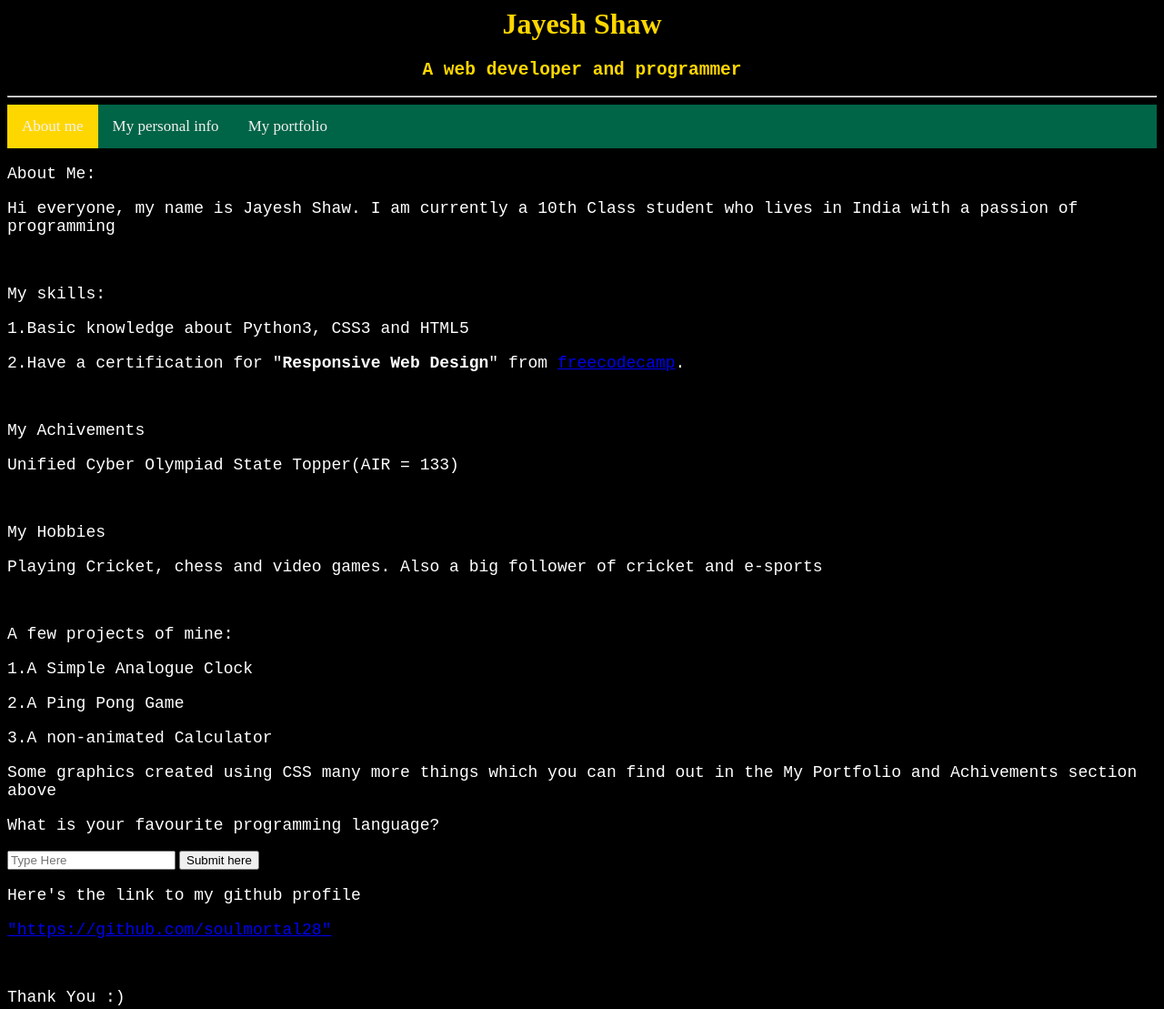
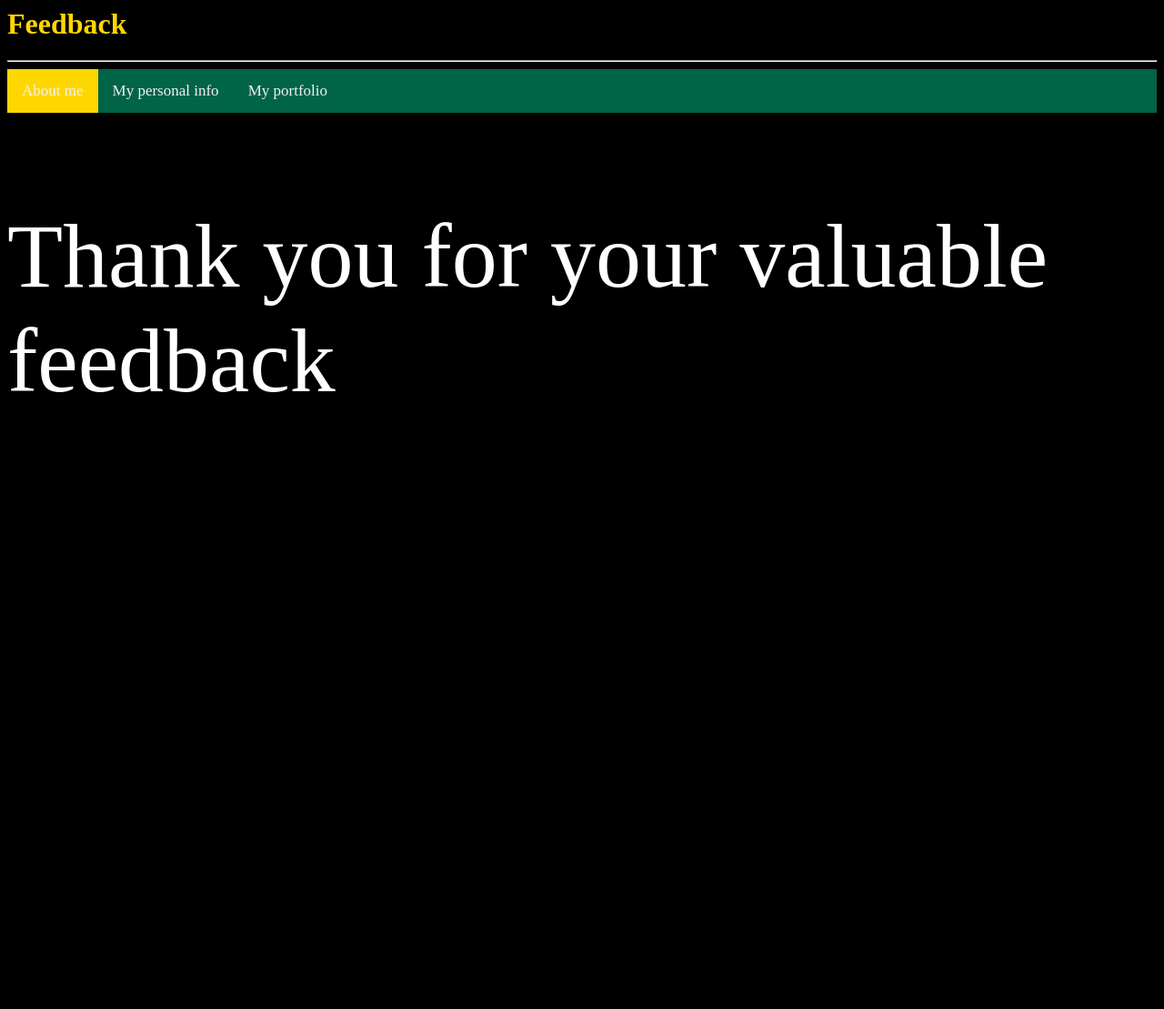
Before and after one commit to soulmortal28/Feedback, a plain HTML site: page index.html in a window 1280 px wide. Shown: the whole page at 91% size. After the commit the page ends 800 px from the top, so only its background shows below. Drawn offline with Linux system fonts and the light colour scheme.

Commit message:
Update index.html

```diff
--- a/index.html
+++ b/index.html
@@ -1,11 +1,5 @@
-
-
-<title>Welcome to My Webpage</title>
-<h1 style="color: Gold;">Jayesh Shaw</h1>
-<h2 style="color: Gold;">A web developer and programmer</h2><hr>
-
 <style>
-  .topnav {
+   .topnav {
   overflow: hidden;
   background-color:rgb(0,100,70);
 }
@@ -28,76 +22,22 @@
   background-color:gold;
 
 }
+  h1{
+   color:gold;
+  }
+  p{
+   font-size:100px;
+   color:white;
+  }
+  body{
+  background-color:black;
+  }
 
-}
-    button{
-      color:aqua;
-    }
+</style>
+<h1>Feedback</h1><hr>
+<div class="topnav">
+  <a class="active" href="https://soulmortal28.github.io/Web/">About me</a>
+  <a href="https://soulmortal28.github.io/MyPI/">My personal info</a>
+  <a href="https://soulmortal28.github.io/Portfolio/">My portfolio</a></div>
 
-    body {
-      background-color: black;
-    }
-    h1{
-       text-align:center;
-    }
-     p{
-      color: white;
-      font-family: monospace;
-      font-size : 18px;
-    }
-    h2{
-      text-align:center;
-      font-family:monospace;
-
-    }
-    </style>
-<div class="topnav">
-  <a class="active" href="#About me">About me</a>
-  <a href="#My Personal Info">My personal info</a>
-  <a href="https://soulmortal28.github.io/Portfolio/">My portfolio</a>
-
-
-
-
-</div>
-
-<div style="padding-left:16px">
-
-
-</div>
-
-<p>About Me:</p>
-<p>Hi everyone, my name is Jayesh Shaw. I am currently a 10th Class student who lives in India with a passion of programming</p><br>
-
-<p>My skills:</p>
-<p>1.Basic knowledge about Python3, CSS3 and HTML5</p>
-<p>2.Have a certification for "<strong>Responsive Web Design</strong>" from <a href="https://www.freecodecamp.org" target="_blank">freecodecamp</a>.</p><br>
-
-<p>My Achivements</p>
-<p>Unified Cyber Olympiad State Topper(AIR = 133)</p><br>
-
-<p>My Hobbies</p>
-<p>Playing Cricket, chess and video games. Also a big follower of cricket and e-sports</p><br>
-
-
-<p>A few projects of mine:</p>
-<p>1.A Simple Analogue Clock</p>
-<p>2.A Ping Pong Game</p>
-<p>3.A non-animated Calculator</p>
-<p>Some graphics created using CSS many more things which you can find out in the My Portfolio and Achivements section above</p>
-
-
-
-
-
-
-<p>What is your favourite programming language?</n></p>
-<form action="What is your favourite programming language?">
-    <input type="text" placeholder="Type Here">
-    <button class="button">Submit here</button>
-  </form>
-
-<p>Here's the link to my github profile</p>
-<p><a href="https://github.com/soulmortal28" target="_blank">"https://github.com/soulmortal28"</a></p><br></p>
-
-<p>Thank You :)</p>
+<p>Thank you for your valuable feedback</p>
```
